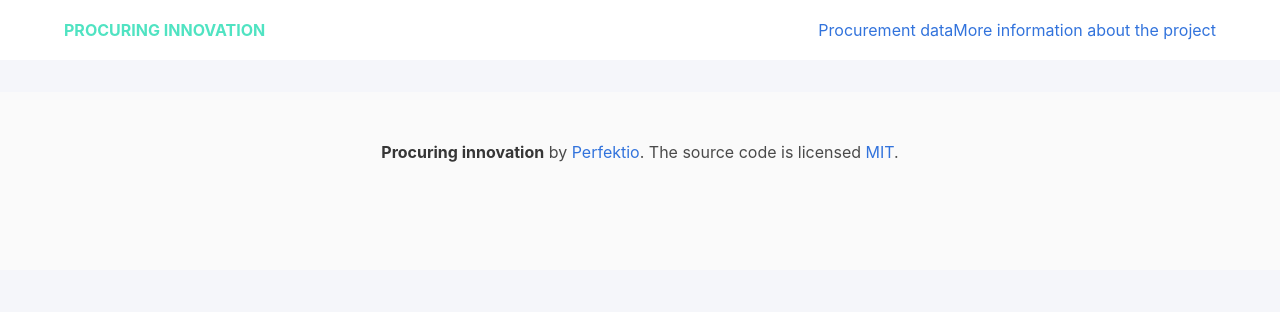
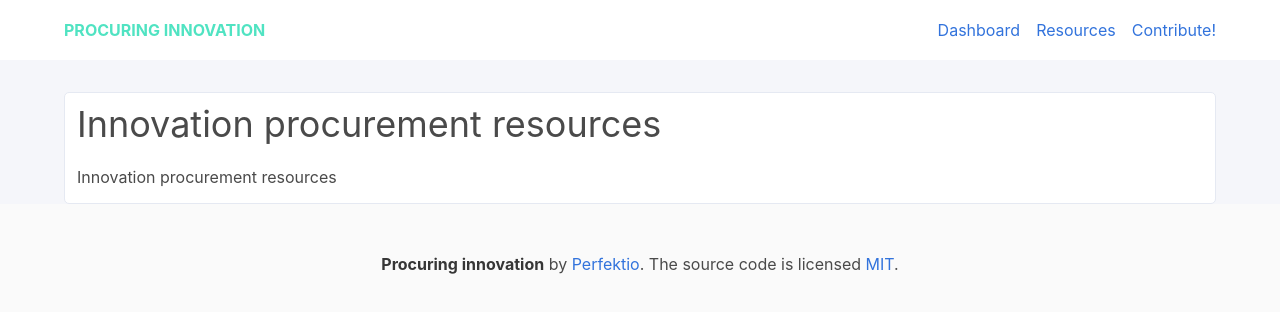
Before and after one commit to perfektio/datathon, a React (Create React App) app: page /resources in a window 1280 px wide. Shown: the top 312 px of the page. Built offline with nearby package versions, Linux system fonts and the light colour scheme.

Commit message:
resources page

```diff
--- a/src/App.js
+++ b/src/App.js
@@ -3,6 +3,8 @@ import { BrowserRouter as Router, Route } from "react-router-dom";
 
 import Dashboard from './Pages/Dashboard';
 import Procurement from './Pages/Procurement';
+import Resources from './Pages/Resources';
+
 import Header from './KOMPONENTIT/Header';
 import innovationProcurements from './all.json';
 
@@ -75,6 +77,7 @@ class App extends Component {
 
             <Route exact path="/" component={DashboardWithParams} />
             <Route path="/procurement/:id" component={ProcurementWithParams} />
+            <Route path="/resources" component={Resources} />
           </div>
         </Router>
 
--- a/src/App.scss
+++ b/src/App.scss
@@ -108,6 +108,7 @@ hr {
   border-radius: 5px;
   padding: $column-padding;
   height: 100%;
+  position: relative;
 
   > h2 {
     border-bottom: 1px solid $pleasent-border;
@@ -167,3 +168,11 @@ table.procurement-table {
 .i-container{
   position: relative;
 }
+
+.fixed-to-bottom{
+  position: absolute;
+  bottom: 0;
+}
+.i-site-title {
+  margin-bottom: 1rem;
+}
--- a/src/KOMPONENTIT/Header/index.css
+++ b/src/KOMPONENTIT/Header/index.css
@@ -11,3 +11,5 @@
     color: #50e3c2;
     font-weight: bold;
     text-transform: uppercase; }
+  .i-header a {
+    margin-left: 1rem; }
--- a/src/KOMPONENTIT/Header/index.js
+++ b/src/KOMPONENTIT/Header/index.js
@@ -17,8 +17,9 @@ class Header extends Component {
           </div>
           <div className="level-right">
             <div className="level-item">
-              <Link to="/">Procurement data</Link>
-              <Link to="/">More information about the project</Link>
+              <Link to="/">Dashboard</Link>
+              <Link to="/resources">Resources</Link>
+              <a href="https://github.com/perfektio/datathon">Contribute!</a>
             </div>
           </div>
         </div>
--- a/src/KOMPONENTIT/Header/index.scss
+++ b/src/KOMPONENTIT/Header/index.scss
@@ -7,6 +7,7 @@
         height: 100%;
         margin-left: 64px;
         margin-right: 64px;
+
     }
 
     .i-app-name {
@@ -14,4 +15,8 @@
         font-weight: bold;
         text-transform: uppercase;
     }
+
+    a{
+        margin-left: 1rem;
+    }
 }
--- a/src/KOMPONENTIT/Map/index.js
+++ b/src/KOMPONENTIT/Map/index.js
@@ -55,7 +55,7 @@ class Map extends Component {
 
         <div className="i-map--list-country-container">
           {accumulatedTotals.map((item, key) => (
-            <div key={key} className="i-map--list-country tag">
+            <div key={key} className="i-map--list-country tag is-medium">
               <span>{item[0]}</span>
               {item[1]}
             </div>
--- a/src/Pages/Dashboard/index.js
+++ b/src/Pages/Dashboard/index.js
@@ -127,17 +127,17 @@ class App extends Component {
           <div className="columns">
             <div className="column is-one-fifth ">
               <div className="i-bordered">
-                <h1 className="App-title">
+                <h1 className="i-site-title">
                   Innovation procurements
                             <br />
                   <small>in EU</small>
                 </h1>
-                <p>This site uses filtered data from Open Tenders Daily to highlight innovation procurements in Europe from 2009 to 2017.
+                <p>This site uses filtered data from <a href="https://opentender.eu/">Opentender EU</a> to highlight innovation procurements in Europe from 2009 to 2017.
                           </p>
-                <p>This site was built by <a
+                <p className="fixed-to-bottom"> This site was built by <a
                   href="https://www.perfektio.fi/en"
                   target="_blank" // eslint-disable-line
-                >Perfektio</a> for EU Datathon challenge.</p>
+                >Perfektio</a> for <a href="https://publications.europa.eu/en/web/eudatathon">EU Datathon 2018 challenge</a>.</p>
               </div>
             </div>
             <div className="column is-two-fifths ">
--- /dev/null
+++ b/src/Pages/Resources/index.js
@@ -0,0 +1,28 @@
+import React, { Component } from 'react';
+import { Link } from "react-router-dom";
+
+
+class Resources extends Component {
+  render() {
+
+
+    return (
+      <div className="i-resources">
+        <div className="container i-bordered is-fluid">
+          <div className="columns ">
+            <div className="column ">
+              <h1>Innovation procurement resources</h1>
+            </div>
+          </div>
+          <div className="columns ">
+            <div className="column ">
+              <h3>Innovation procurement resources</h3>
+            </div>
+          </div>
+        </div>
+      </div>
+    );
+  }
+}
+
+export default Resources;
```
Also changed, not shown: src/App.css, 1 other file (tests, documents, lock files or other folders).
